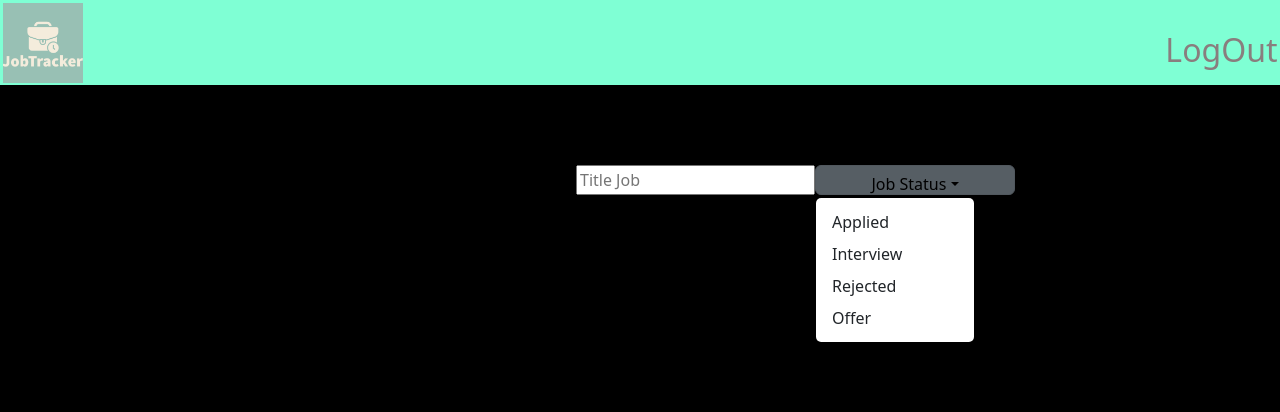
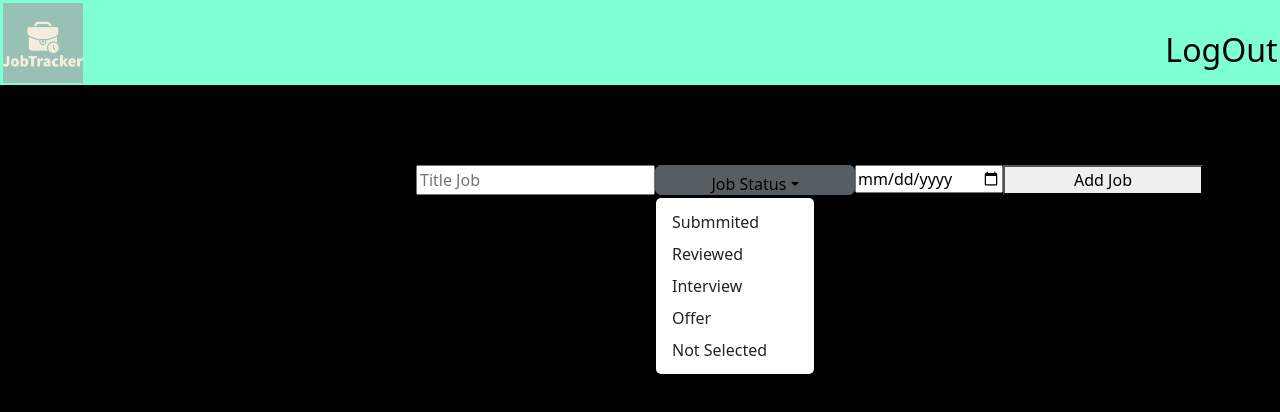
Before and after one commit to atran14CS/JobTracker, a React (Vite) app: page /profile in a window 1280 px wide. Both pictures are taken after a click on the button "Job Status". Shown: the top 412 px of the page. Built offline with nearby package versions, Linux system fonts and the light colour scheme.

Commit message:
working on adding job test thunder

```diff
--- a/src/App.css
+++ b/src/App.css
@@ -24,3 +24,8 @@ body {
 #sign-btn {
     margin-left: 1rem;
 }
+
+#home-logo {
+    height: 9rem;
+    width: 12rem;
+}
--- a/src/Navbar.css
+++ b/src/Navbar.css
@@ -1,6 +1,5 @@
 #logo {
     height: 5rem;
-    /* border-radius: 50%; */
 }
 
 #Navbar {
@@ -12,17 +11,13 @@
 }
 
 .nav-op {
-    color: rgb(137, 126, 126);
+    color: black;
     text-decoration: none;
     margin-left: 1rem;
 }
 
 .nav-op:hover {
-    color: black;
+    color: white;
     transition: 1s;
     text-decoration: none;
 }
-
-a:visited{
-    color: inherit;
-}
--- a/src/pages/Home.jsx
+++ b/src/pages/Home.jsx
@@ -1,5 +1,6 @@
 import { Link } from 'react-router-dom';
 import '../App.css';
+import logo from '../photos/JobTracker-.png';
 
 const Home = () => {
 
@@ -7,6 +8,7 @@ const Home = () => {
   return (
     <div id="home-box">
       <h1>Job Tracker </h1>
+      {/* <img src={logo} alt="logo" id='home-logo'/> */}
       <div className="login-options">
         <Link to="/login">
           <button className="btn" id="log-btn">Login</button>
@@ -14,9 +16,6 @@ const Home = () => {
         <Link to="/signup">
           <button className="btn" id="sign-btn">SignUp</button>
         </Link>
-        {/* <Link to="/profile">
-          <button className="btn" id="sign-btn">Profile</button>
-        </Link> */}
       </div>
     </div>
   );
--- a/src/pages/Profile.css
+++ b/src/pages/Profile.css
@@ -8,7 +8,7 @@
 
 #createJob {
     margin-top: 5rem;
-    margin-left: 36rem;
+    margin-left: 26rem;
     color: white;
     display: flex;
 }
--- a/src/pages/Profile.jsx
+++ b/src/pages/Profile.jsx
@@ -1,28 +1,62 @@
 import './Profile.css';
 import Navbar from '../Navbar';
+import { useState } from 'react';
 
 const Profile = () => {
+  const [jobStatus, setJobStatus] = useState("Job Status");
+  const [title, setTitle] = useState("");
+  const [date, setDate] = useState("");
+
+  const handleAddJob = async (e) => {
+    e.preventDefault();
+    const res = await fetch('http://localhost:5001/api/addjob', {
+      method: 'POST',
+      headers: { 'Content-Type': 'application/json' },
+      body: JSON.stringify({ title, date, jobStatus}),
+    });
+    const data = await res.json();
+    if(data.message == "New Job Saved!") {
+      alert("added job");
+    }
+  }
+
   return (
     <div>
       <Navbar />
       <div id="createJob">
         <div>
-            <input type="text" name='jobName' id='jobName' placeholder='Title Job'/>
+          <input type="text" name='jobName' id='jobName' placeholder='Title Job' onChange={e => setTitle(e.target.value)} />
         </div>
         <div className="dropdown">
-            <button className="btn btn-secondary dropdown-toggle" type="button" data-bs-toggle="dropdown" aria-expanded="false">
-                Job Status
-            </button>
-            <ul className="dropdown-menu">
-                <li><a className="dropdown-item" href="#">Applied</a></li>
-                <li><a className="dropdown-item" href="#">Interview</a></li>
-                <li><a className="dropdown-item" href="#">Rejected</a></li>
-                <li><a className="dropdown-item" href="#">Offer</a></li>
-            </ul>
+          <button className="btn btn-secondary dropdown-toggle" type="button" data-bs-toggle="dropdown" aria-expanded="false">
+            {jobStatus}
+          </button>
+          <ul className="dropdown-menu">
+            <li>
+              <a className="dropdown-item" href="#" onClick={() => setJobStatus("submmited")}>Submmited</a>
+            </li>
+            <li>
+              <a className="dropdown-item" href="#" onClick={() => setJobStatus("reviewed")}>Reviewed</a>
+            </li>
+            <li>
+              <a className="dropdown-item" href="#" onClick={() => setJobStatus("interview")}>Interview</a>
+            </li>
+            <li>
+              <a className="dropdown-item" href="#" onClick={() => setJobStatus("offer")}>Offer</a>
+            </li>
+            <li>
+              <a className="dropdown-item" href="#" onClick={() => setJobStatus("notselected")}>Not Selected</a>
+            </li>
+          </ul>
         </div>
+        <div id="calendar">
+          <label htmlFor="dateApplied"></label>
+          <input type="date" name='dateApplied' onChange={e => setDate(e.target.value)} />
+        </div>
+        <button onClick={handleAddJob} type='submit'>Add Job</button>
       </div>
     </div>
-  )
+  );
 }
 
-export default Profile
+export default Profile;
--- a/src/pages/SignUp.jsx
+++ b/src/pages/SignUp.jsx
@@ -15,9 +15,9 @@ const SignUp = () => {
       body: JSON.stringify({ email, password }),
     });
     const data = await res.json();
-    if (data.token && data.user._id) {
+    if (data.token && data.userId) {
       localStorage.setItem('token', data.token);
-      localStorage.setItem('userid', data.user._id);
+      localStorage.setItem('userid', data.userId);
       window.location.href = '/profile';
     } else {
       console.error(data.message);
```
Also changed, not shown: server.js (+21 -0 lines), src/models/Job.js (added, +12 -0 lines), src/models/constants.js (added, +7 -0 lines).
